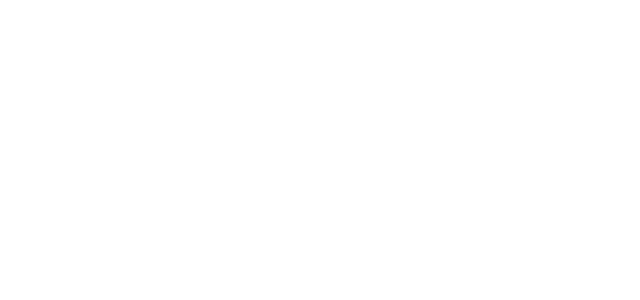
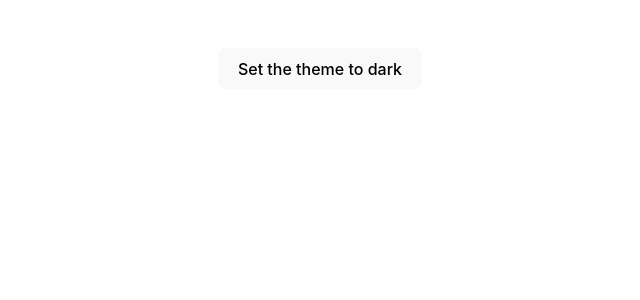
Before and after one commit to Amin-Ansari/React-Refresher, a React (Vite) app: page / in a window 1280 px wide. Shown: the top 300 px of the page, without its empty margins (320-960 px from the left). Built offline with nearby package versions, Linux system fonts and the light colour scheme.

Commit message:
The switching between themes is done

```diff
--- a/src/App.css
+++ b/src/App.css
@@ -4,3 +4,10 @@
   flex-flow: row wrap;
   justify-content: center;
 }
+.theme-togller-container {
+  width: 100%;
+  display: flex;
+  flex-flow: row wrap;
+  justify-content: center;
+  margin: 3rem 0rem;
+}
--- a/src/App.jsx
+++ b/src/App.jsx
@@ -1,5 +1,34 @@
+import { useState } from "react";
+
+import "./App.css";
+
 function App() {
-  return <div className="app"></div>;
+  const [theme, setTheTheme] = useState("light");
+
+  const buttonLabel = `Set the theme to ${
+    theme === "light" ? "dark" : "light"
+  }`;
+
+  function themeToggleHandler() {
+    setTheTheme((state) => {
+      if (state == "dark") return "light";
+      return "dark";
+    });
+  }
+
+  const htmlElement = document.documentElement;
+
+  htmlElement.className = theme === "dark" ? "dark-mode" : "";
+
+  return (
+    <div className="app">
+      <div className="theme-togller-container">
+        <button className="them-togller-button" onClick={themeToggleHandler}>
+          {buttonLabel}
+        </button>
+      </div>
+    </div>
+  );
 }
 
 export default App;
--- a/src/index.css
+++ b/src/index.css
@@ -9,7 +9,7 @@
   -moz-osx-font-smoothing: grayscale;
 }
 
-:root.light-theme {
+:root.dark-mode {
   color-scheme: light dark;
   color: rgba(255, 255, 255, 0.87);
   background-color: #242424;
```
